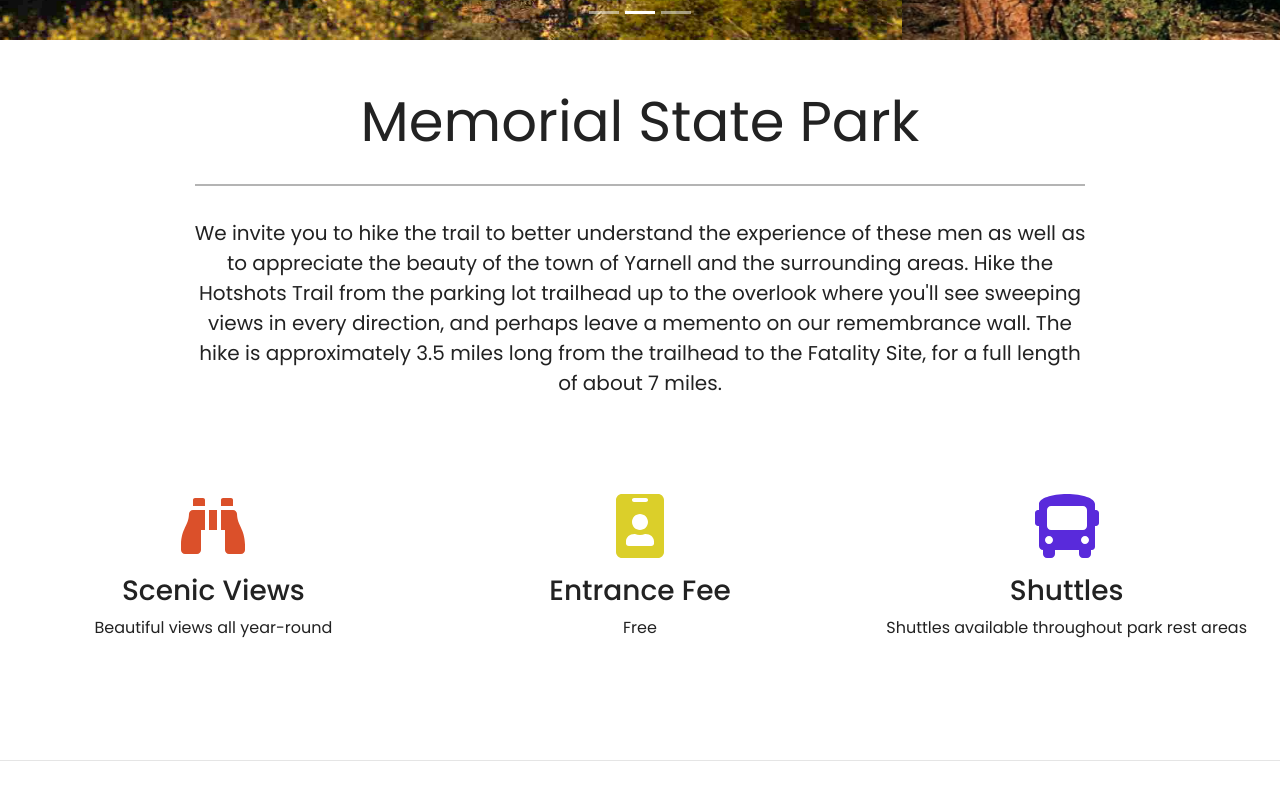
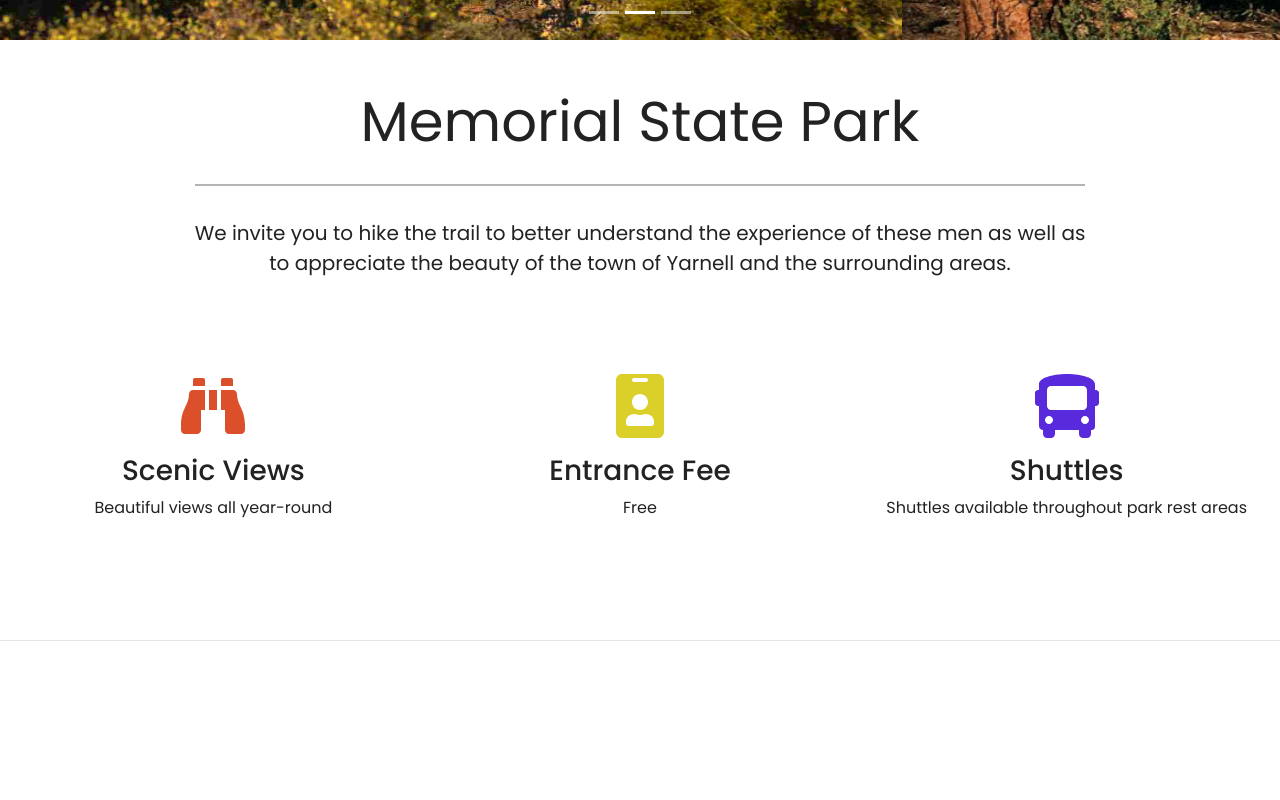
Before and after one commit to Kazandra/GranitePark, a plain HTML site: page index.html in a window 1280 px wide. Shown: the part 726-1526 px from the top of the page. Drawn offline with nearby package versions, Linux system fonts and the light colour scheme.

Commit message:
Update index.html

```diff
--- a/index.html
+++ b/index.html
@@ -77,11 +77,7 @@ Welcome Section
 		<div class="col-12">
 			<p class="lead">We invite you to hike the
 			 trail to better understand the experience of these men as well as to appreciate
-			 the beauty of the town of Yarnell and the surrounding areas. Hike the
-			 Hotshots Trail from the parking lot trailhead up to the overlook
-				where you'll see sweeping views in every direction, and perhaps leave a
-				memento on our remembrance wall. The hike is approximately 3.5 miles long from the
-				 trailhead to the Fatality Site, for a full length of about 7 miles.</p>
+			 the beauty of the town of Yarnell and the surrounding areas.</p>
 		</div>
 	</div>
 </div>
```
